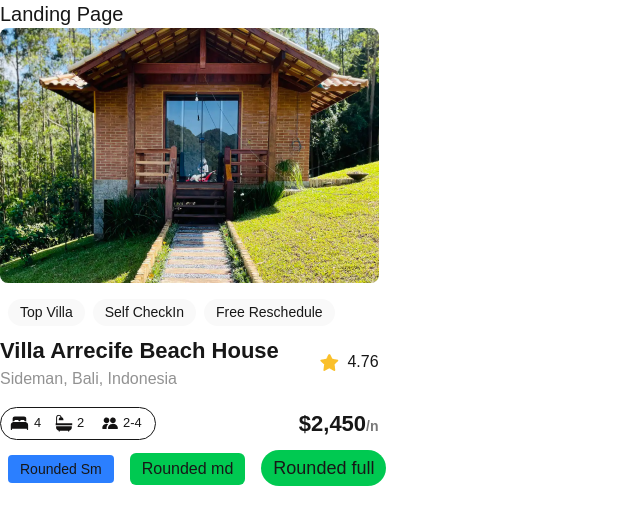
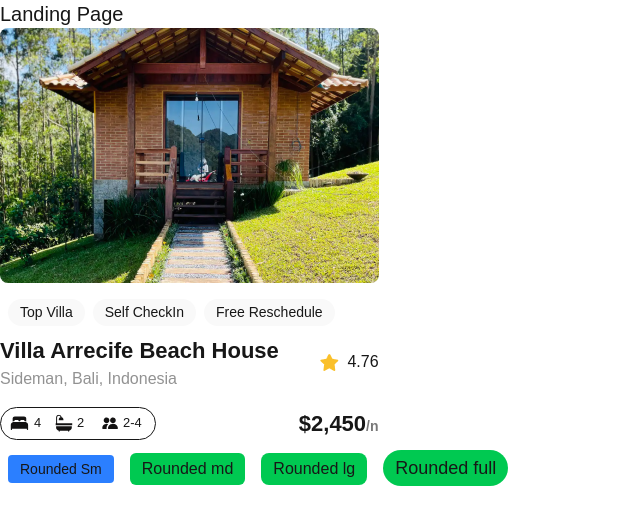
Before and after one commit to amarisodiq/alx-project-0x00-setup, a Next.js app in the folder alx-project-0x00/: page /landing in a window 1280 px wide. Shown: the top 524 px of the page, without its empty margins (0-640 px from the left). Built offline with nearby package versions, Linux system fonts and the light colour scheme.

Commit message:
add a button

```diff
--- a/alx-project-0x00/pages/landing.tsx
+++ b/alx-project-0x00/pages/landing.tsx
@@ -9,6 +9,7 @@ const Landing: React.FC = () => {
 
             <Button title="Rounded Sm" styles="px-3 py-1 mx-2 bg-blue-500 text-sm rounded-sm"/>
             <Button title="Rounded md" styles="px-3 py-1 mx-2 bg-green-500 text-md rounded-md"/>
+            <Button title="Rounded lg" styles="px-3 py-1 mx-2 bg-green-500 text-md rounded-lg"/>
             <Button title="Rounded full" styles="px-3 py-1 mx-2 bg-green-500 text-lg rounded-full"/>
         </div>
     )
```
